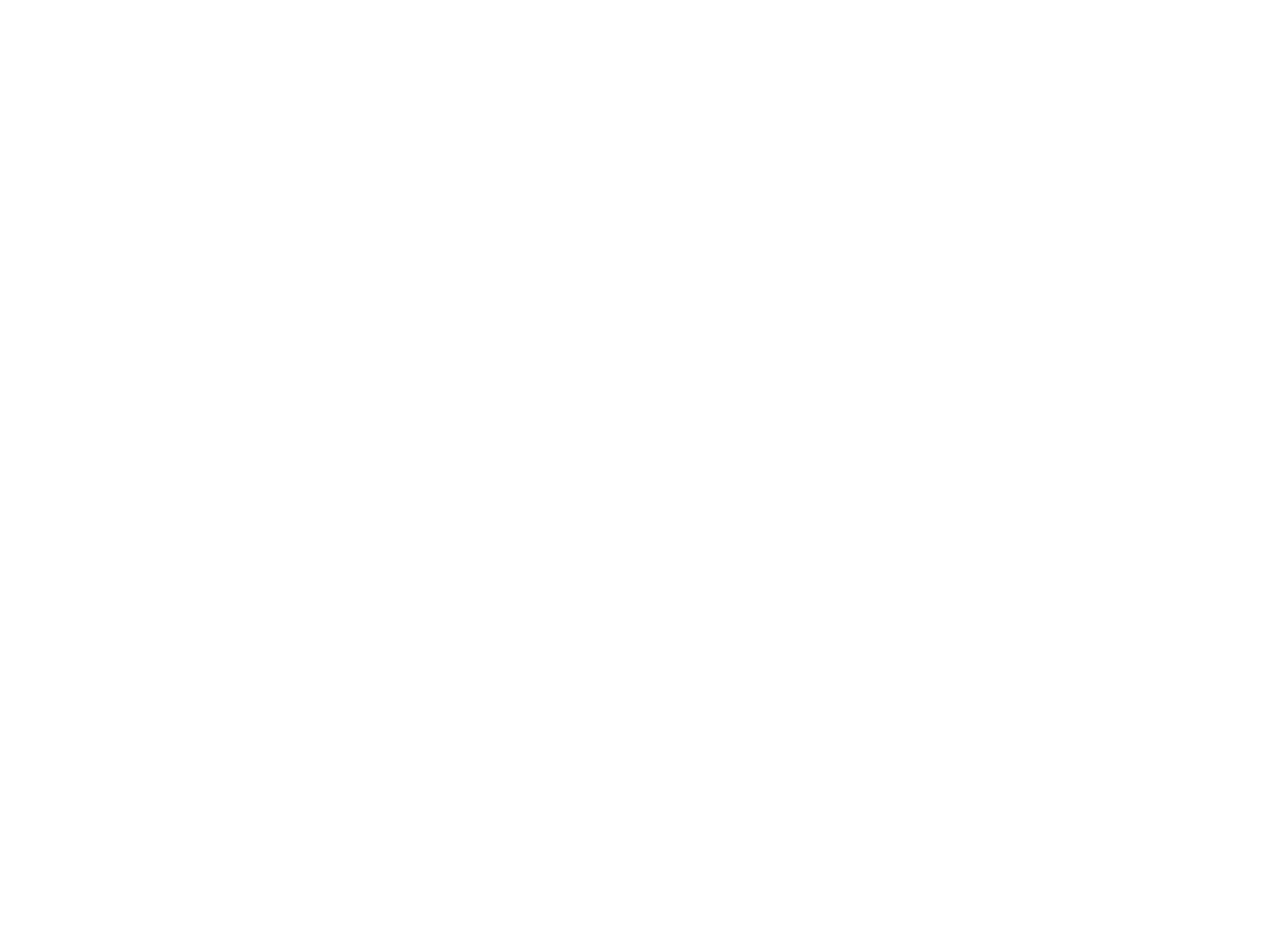
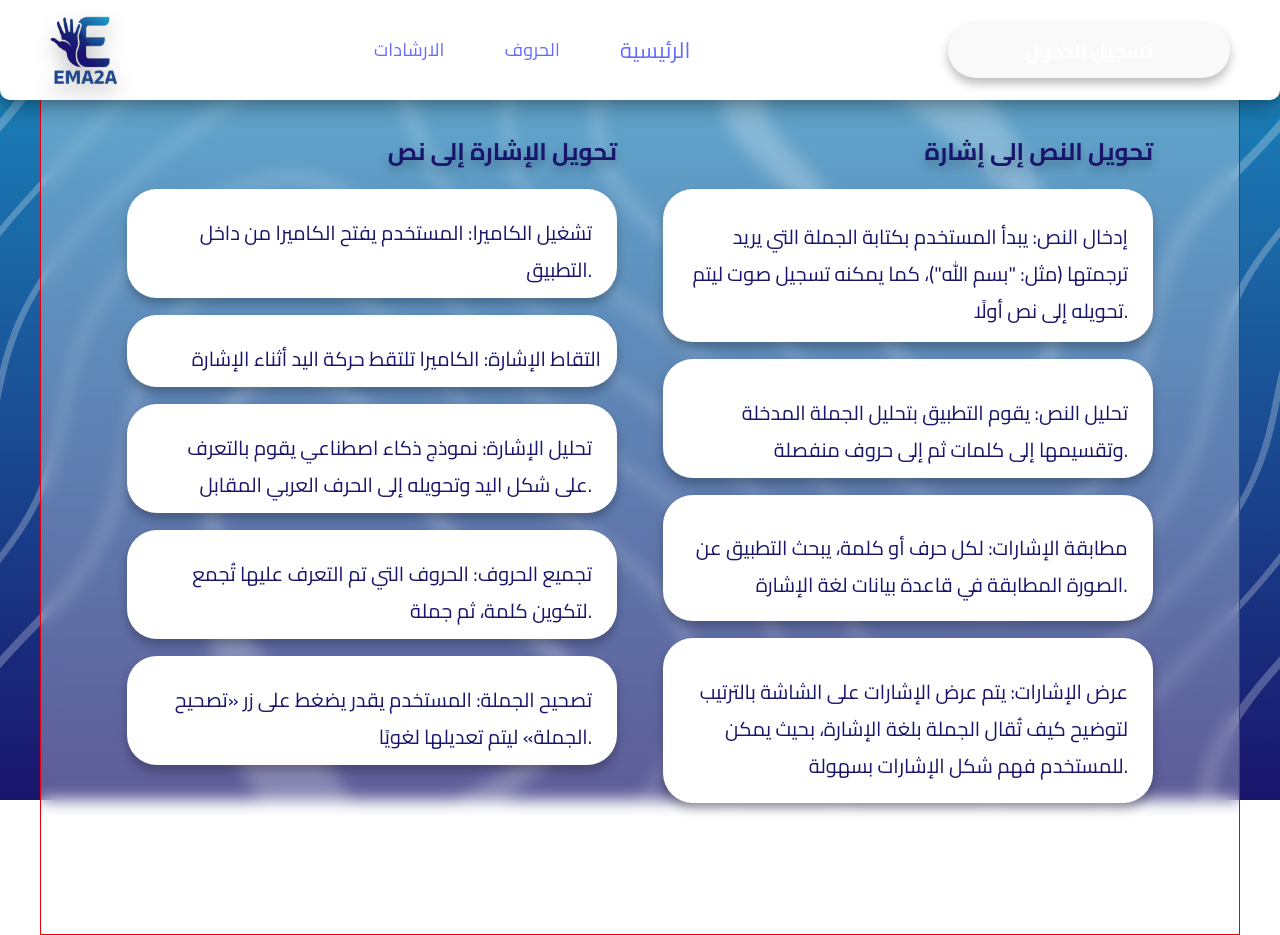
Before and after one commit to ammmarr/GraduationProjectV2, a React (Vite) app: page /instructions in a window 1280 px wide. Before the commit this address had no page. Before the commit the page ends 800 px from the top, so only its background shows below. Built offline with nearby package versions, Linux system fonts and the light colour scheme.

Commit message:
overall enhancment

```diff
--- a/src/App.tsx
+++ b/src/App.tsx
@@ -7,6 +7,7 @@
 import CheckCode from "./pages/CheckCode";
 import Home from "./pages/Home";
 import Letters from "./pages/Letters";
+import Instructions from "./pages/instructions";
 
 function App() {
   return (
@@ -16,6 +17,7 @@
         <Route path="/signup" element={<Signup />} />
         <Route path="/" element={<Home />} />
         <Route path="/letters" element={<Letters />} />
+        <Route path="/instructions" element={<Instructions />} />
 
         <Route path="/forgot-password" element={<ForgotPassword />} />
         <Route path="/reset-password" element={<ResetPassword />} />
--- /dev/null
+++ b/src/Layouts/BlurWrapper.tsx
@@ -0,0 +1,9 @@
+const BlurWrapper = ({ children }) => {
+  return (
+    <section className="flex flex-col items-center justify-center w-full  gap-10 backdrop-blur-sm rounded-3xl p-16 bg-white/30 mb-16 mt-16 ">
+      {children}
+    </section>
+  );
+};
+
+export default BlurWrapper;
--- a/src/Layouts/MainLayout.tsx
+++ b/src/Layouts/MainLayout.tsx
@@ -2,6 +2,7 @@
 import TabComponent from "@/components/custom/TabComponent";
 import TextToSign from "@/components/custom/TextToSign";
 import { useState } from "react";
+import BlurWrapper from "./BlurWrapper";
 
 const MainLayout = () => {
   const [activeTab, setActiveTab] = useState("ar-to-sign");
@@ -16,9 +17,9 @@
         </h2>
 
         <TabComponent activeTabId={activeTab} onTabChange={setActiveTab} />
-        <div className="flex flex-col items-center justify-center w-full  gap-10 backdrop-blur-sm rounded-3xl p-16 bg-white/50 mb-16 mt-16 ">
+        <BlurWrapper>
           {activeTab == "ar-to-sign" ? <TextToSign /> : <SignToText />}
-        </div>
+        </BlurWrapper>
       </div>
     </>
   );
--- a/src/components/custom/DisplayCardLetters.tsx
+++ b/src/components/custom/DisplayCardLetters.tsx
@@ -1,5 +1,5 @@
 export const LetterCard = ({ label, image }) => (
-  <div className="flex h-[99px] w-[89px] flex-col items-center gap-1">
+  <div className="flex h-[99px] w-[89px] flex-col items-start gap-1">
     <div className="flex h-[65px] w-[82px] items-center justify-center rounded-[10px] bg-[#F1EAFA] px-[27px] py-[17px]">
       <img className="w-full h-full object-cover" src={image} />
     </div>
@@ -9,19 +9,25 @@
   </div>
 );
 
-const DisplayWordCard = ({ word, letters }) => {
+const DisplayWordCard = ({ wordImages, word }) => {
   return (
     <section className="flex h-fit w-[408px] flex-col items-center gap-8 rounded-[20px] bg-white px-[11px] pb-0 pl-[10px] pt-[5px]">
-      <div className="flex h-fit w-[409px] flex-col items-start gap-3 px-[10px]">
+      <div
+        className="flex h-fit w-[409px] flex-col items-start gap-3 px-[10px]"
+        style={{ direction: "rtl" }}
+      >
         <h2
           dir="rtl"
           className="h-[30px] w-[389px] self-stretch text-right text-[16px] font-bold leading-[30px] text-[#19156C]"
         >
-          كلمة : السلام
+          {word}
         </h2>
-        <div className="flex items-center justify-center gap-[17px] flex-wrap">
-          {word.map((row, index) => (
-            <LetterCard key={index} image={row} />
+        <div
+          className="flex items-center justify-center gap-[17px] flex-wrap direction-rtl"
+          style={{ direction: "rtl" }}
+        >
+          {wordImages?.map((row, index) => (
+            <LetterCard key={index} image={row} label={word[index]} />
           ))}
         </div>
       </div>
--- a/src/components/custom/Navbar.tsx
+++ b/src/components/custom/Navbar.tsx
@@ -1,8 +1,8 @@
+import logo from "@/assets/logo.png";
 import { useState } from "react";
-import logo from "@/assets/logo.png";
-import boyKidImg from "@/assets/hands.jpg";
+import LoginButton from "../auth/LoginButton";
 import ProfileWidget from "./ProfileWidget";
-import LoginButton from "../auth/LoginButton";
+import { NavLink } from "react-router-dom";
 
 // ─── Extracted exact values from Frame_218.svg ───────────────────────────────
 // Canvas: 1280 × 120px
@@ -18,9 +18,9 @@
   const [profileWidgetIsOpen, setProfileWidgetIsOpen] = useState(false);
 
   const links = [
-    { id: "contact", label: "تواصل معنا" },
+    { id: "instructions", label: "الارشادات" },
     { id: "letters", label: "الحروف" },
-    { id: "home", label: "الرئيسية" },
+    { id: "", label: "الرئيسية" },
   ];
   const handleClick = () => {
     setProfileWidgetIsOpen((prev) => !prev);
@@ -46,7 +46,8 @@
           {links.map(({ id, label }) => {
             const isActive = active === label;
             return (
-              <span
+              <NavLink
+                to={`/${id}`}
                 key={id}
                 role="button"
                 tabIndex={0}
@@ -61,7 +62,7 @@
                 `}
               >
                 {label}
-              </span>
+              </NavLink>
             );
           })}
         </nav>
--- a/src/components/custom/TextToSign.tsx
+++ b/src/components/custom/TextToSign.tsx
@@ -6,6 +6,7 @@
 export default function TextToSign() {
   const [inputText, setInputText] = useState("");
   const [translated, setTranslated] = useState<string[]>([]);
+  const [latestTranslated, setLatestTranslated] = useState("");
   const [isLoading, setIsLoading] = useState(false);
   const [error, setError] = useState<string | null>(null);
 
@@ -38,7 +39,7 @@
         setError("لم يتم العثور على ترجمة لهذا النص");
         return;
       }
-
+      setLatestTranslated(normalizedInput);
       setTranslated(signs);
     } catch (translateError) {
       setTranslated([]);
@@ -48,7 +49,6 @@
       setIsLoading(false);
     }
   };
-  console.log(translated);
   return (
     <section
       dir="rtl"
@@ -93,7 +93,13 @@
           ترجمة لغة الإشارة
         </h2>
         {translated?.length ? (
-          translated.map((word) => <DisplayWordCard word={word} />)
+          translated.map((word, ind) => (
+            <DisplayWordCard
+              wordImages={word}
+              word={latestTranslated.split(" ")[ind]}
+              key={ind}
+            />
+          ))
         ) : (
           <div className="flex min-h-[480px] w-full flex-col items-center justify-center gap-[27px] rounded-[35px] border-[3px] border-dashed border-[#898989] bg-[#E7E7E7] p-6 text-center">
             <p className="text-2xl leading-[45px] text-[#898989]"></p>
--- /dev/null
+++ b/src/pages/Instructions.tsx
@@ -0,0 +1,15 @@
+import HowToUSe from "@/components/custom/HowToUse";
+import BlurWrapper from "@/Layouts/BlurWrapper";
+import ScreenWrapper from "@/Layouts/ScreenWrapper";
+
+const Instructions = () => {
+  return (
+    <ScreenWrapper>
+      <BlurWrapper>
+        <HowToUSe />
+      </BlurWrapper>
+    </ScreenWrapper>
+  );
+};
+
+export default Instructions;
--- a/src/pages/Letters.tsx
+++ b/src/pages/Letters.tsx
@@ -3,6 +3,7 @@
 import Keyboard from "@/components/custom/Keyboard";
 import ScreenWrapper from "@/Layouts/ScreenWrapper";
 import { lettersKeyboard } from "@/Api/APICalls";
+import BlurWrapper from "@/Layouts/BlurWrapper";
 
 const Letters = () => {
   const [imageUrl, setImageUrl] = useState<string | null>(null);
@@ -16,9 +17,11 @@
 
   return (
     <ScreenWrapper>
-      <div className="w-full h-full flex flex-col gap-10  py-[20vh]">
-        <DisplaySign imageUrl={imageUrl} letter={letter} />
-        <Keyboard onKeyPress={handleKeyClick} />
+      <div className="w-full h-full flex flex-col gap-10  py-[10vh]">
+        <BlurWrapper>
+          <DisplaySign imageUrl={imageUrl} letter={letter} />
+          <Keyboard onKeyPress={handleKeyClick} />
+        </BlurWrapper>
       </div>
     </ScreenWrapper>
   );
```
